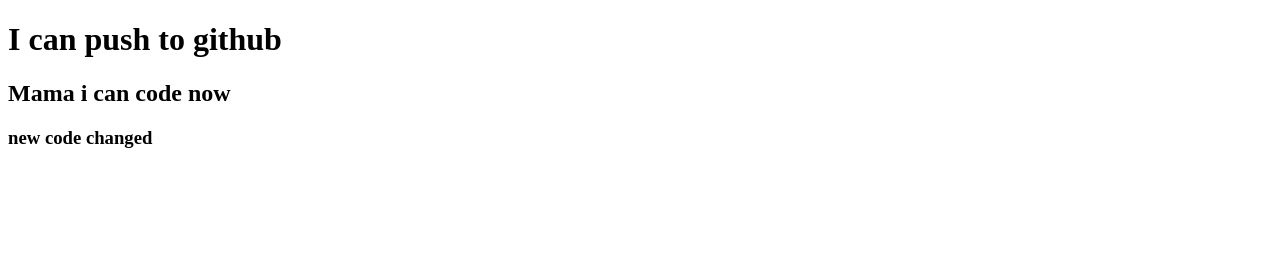
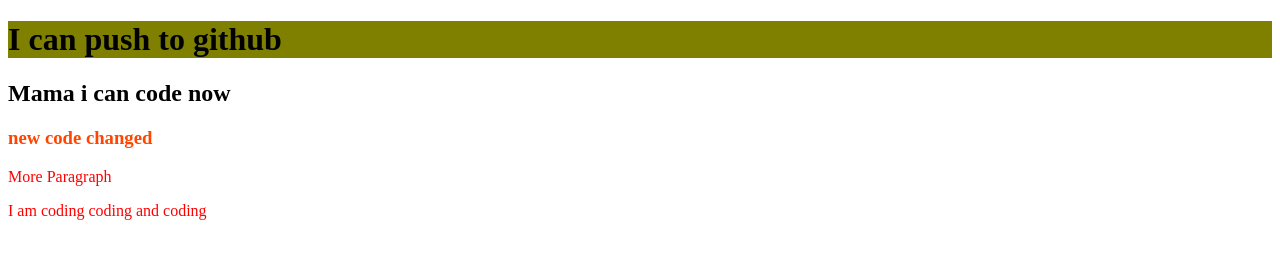
Before and after one commit to aktharuzzaman34/my-second-reposi, a plain HTML site: page index.html in a window 1280 px wide. Drawn offline with Linux system fonts and the light colour scheme.

Commit message:
olor added

```diff
--- /dev/null
+++ b/CSS/style.css
@@ -0,0 +1,11 @@
+p {
+    color: red;
+}
+
+h1 {
+    background-color: olive;
+}
+
+h3 {
+    color: orangered;
+}
--- a/index.html
+++ b/index.html
@@ -6,12 +6,15 @@
     <meta http-equiv="X-UA-Compatible" content="IE=edge">
     <meta name="viewport" content="width=device-width, initial-scale=1.0">
     <title>My Second Github Repo</title>
+    <link rel="stylesheet" href="CSS/style.css">
 </head>
 
 <body>
     <h1>I can push to github</h1>
     <h2>Mama i can code now</h2>
     <h3>new code changed</h3>
+    <p>More Paragraph</p>
+    <p>I am coding coding and coding</p>
 </body>
 
 </html>
```
